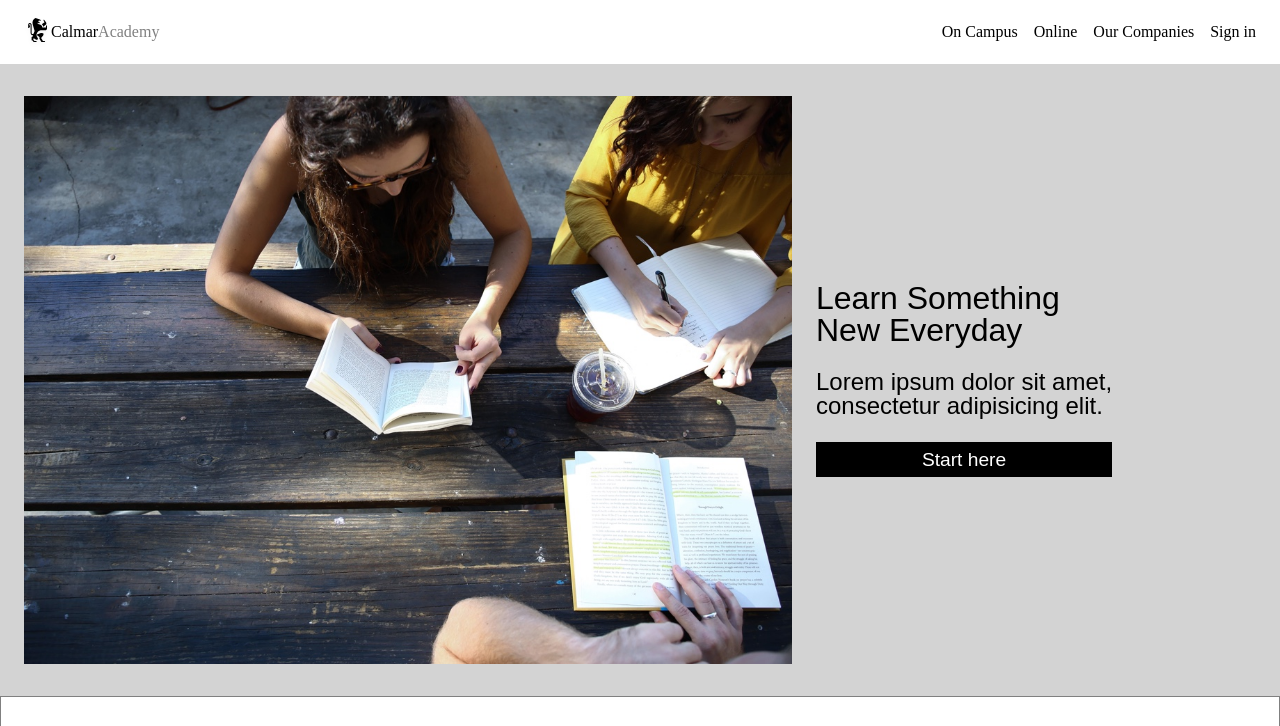
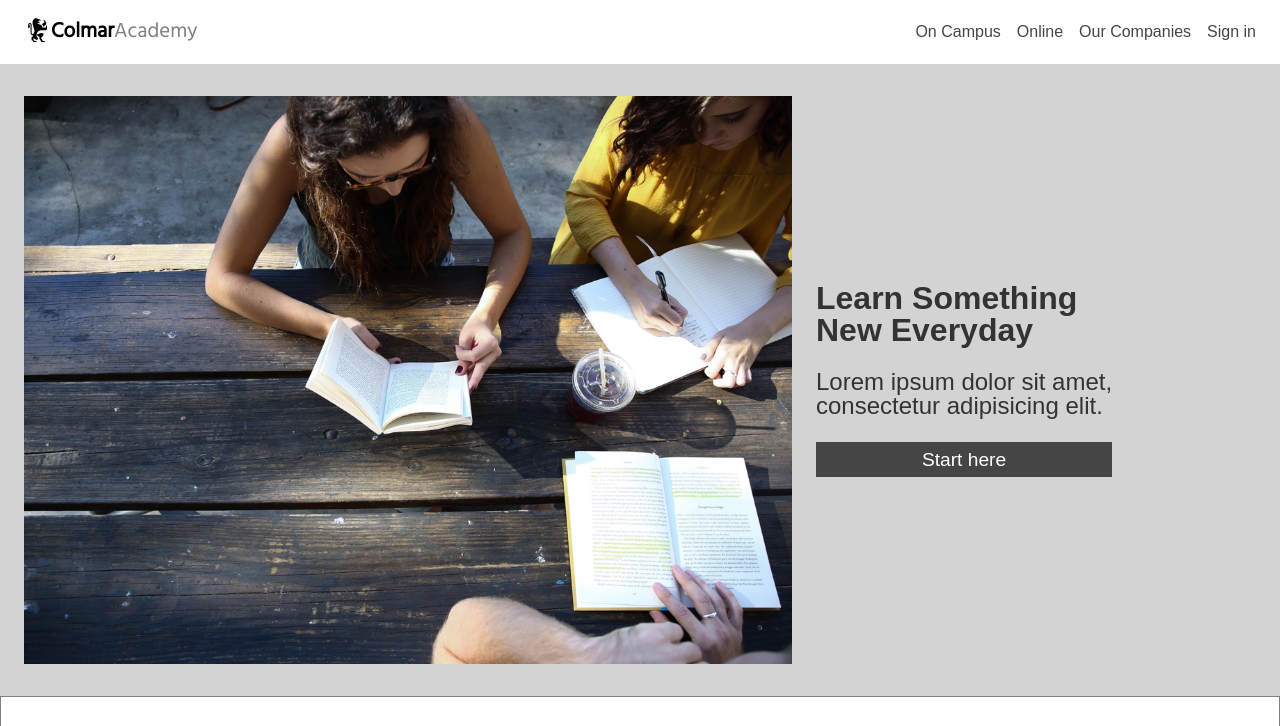
Before and after one commit to theent/capstone, a plain HTML site: page index.html in a window 1280 px wide. Shown: the top 726 px of the page. Drawn offline with Linux system fonts and the light colour scheme.

Commit message:
finished

```diff
--- a/index.html
+++ b/index.html
@@ -3,15 +3,16 @@
     <title>Capstone</title>
     <link type="text/css" rel="stylesheet" href="resources/css/style.css">
     <link type="text/css" rel="stylesheet" href="resources/css/reset.css">
+    <link href="https://fonts.googleapis.com/css?family=Hind|Merriweather+Sans:400,800" rel="stylesheet">
   </head>
   <body>
 
+
     <!-- Header -->
-
     <div class="header">
       <div class="header-left">
         <img src="resources/images/ic-logo.svg" />
-          <span class="calmar">Calmar</span>
+        <span class="calmar">Colmar</span>
         <span class="academy">Academy</span>
       </div>
       <nav class="navigation">
@@ -40,12 +41,11 @@
         <div class="first-text">
           <h1>Learn Something</h1><h1 id="every"> New Everyday</h1>
           <h3>Lorem ipsum dolor sit amet,</h3><h3 id="consectetur">consectetur adipisicing elit.</h3>
-          <h4 class="button">Start here</h4>
+          <a href="#"><h4 class="button">Start here</h4></a>
         </div>
       </div>
 
       <!-- Keep Practicing -->
-
       <div class="second">
 
         <div class="second-left">
@@ -105,7 +105,6 @@
       </div>
 
       <!-- Start learning -->
-
       <div class="third">
         <h2 class="learning">Start Learning</h2>
 
@@ -204,10 +203,11 @@
       </div>
 
       <!-- Thesis exhibit -->
+      <div class="fourth">
 
-                        <div class="fourth">
         <h2 class="Thesis">Thesis exhibit</h2>
         <video id="mobile-video" src="resources/videos/thesis.mp4" width="auto" height="auto" preload="auto" controls loop></video>
+
         <div class="container">
 
           <div class="fourth-left">
@@ -221,9 +221,6 @@
                   eget magna laoreet, efficitur dolor consequat, trisique ligula."</p>
             </div>
           </div>
-
-
-
 
           <div class="fourth-right">
 
@@ -253,7 +250,6 @@
       </div>
 
       <!-- Footer -->
-
       <footer>
         <div class="footer-text">
           <div class="footer-left">
--- a/resources/css/style.css
+++ b/resources/css/style.css
@@ -16,14 +16,19 @@ body {
   position: relative;
   top: 4rem;
   font-family: sans-serif;
+  color: #333333;
 }
 
 .main-content h1 {
   font-size: 2rem;
+  font-family: Merriweather+Sans;
+  font-weight: 800;
 }
 
 .main-content h2 {
   font-size: 1.75rem;
+  font-family: Merriweather+Sans;
+  font-weight: bold;
 }
 
 .main-content h3 {
@@ -60,13 +65,24 @@ body {
   z-index: 5;
   border-bottom: lightgrey solid 0.5px;
   overflow: hidden;
+  font-family: sans-serif;
 }
 
 .header-left{
   margin-left: 1.5rem;
+  font-size: 1.3rem;
   height: 2rem;
   display: flex;
   align-items: center;
+}
+
+.calmar {
+  font-family: Hind;
+  font-weight: bold;
+}
+
+.academy {
+  font-family: Hind;
 }
 
 .header img{
@@ -87,6 +103,16 @@ body {
 
 .navigation li {
   padding-left: 1rem;
+}
+
+.navigation a {
+  color: #464545;
+  transition-property: border;
+  transition-duration: 100ms;
+}
+
+.navigation a:hover {
+  border-bottom: 1.5px solid grey;
 }
 
 .header.mobile {
@@ -139,8 +165,6 @@ body {
 .first-text {
   display: flex;
   flex-direction: column;
-
-
 }
 
 .first-text #every, #consectetur {
@@ -149,10 +173,16 @@ body {
 
 .button {
 display: flex;
-background-color: black;
+background-color: #464545;
 padding: 0.5rem 0;
 color: white;
 justify-content: center;
+transition-property: background-color;
+transition-duration: 300ms;
+}
+
+.button:hover {
+  background-color: #c71313;
 }
 
 @media only screen and (max-width: 480px) {
@@ -197,10 +227,7 @@ justify-content: center;
   .button {
     background-color: grey;
     display: block;
-
   }
-
-
 
 }
 
@@ -282,9 +309,13 @@ justify-content: center;
 
 #readmore a{
   color: blue;
+  transition-property: border;
+  transition-duration: 50ms;
 }
 
-
+#readmore a:hover{
+  border-bottom: 1px solid blue;
+}
 
 .info-image {
   width: 35%;
@@ -421,6 +452,12 @@ justify-content: center;
 
 .third-mobile{
   display: none;
+}
+
+@media only screen and (max-width: 600px) {
+  .box-text h3{
+    font-size: 1rem;
+  }
 }
 
 @media only screen and (max-width: 480px) {
```
Lines whose indentation alone changed are shown as unchanged.
